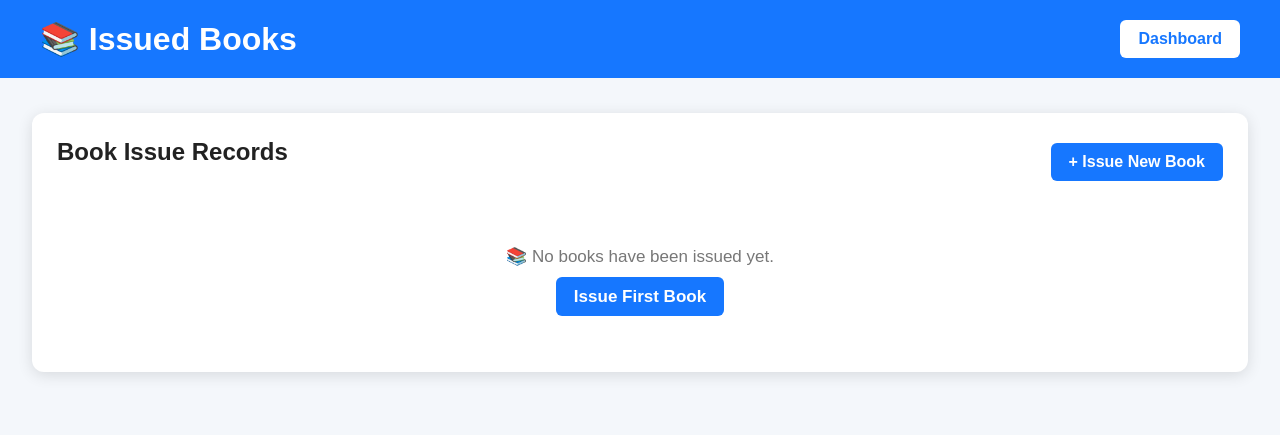
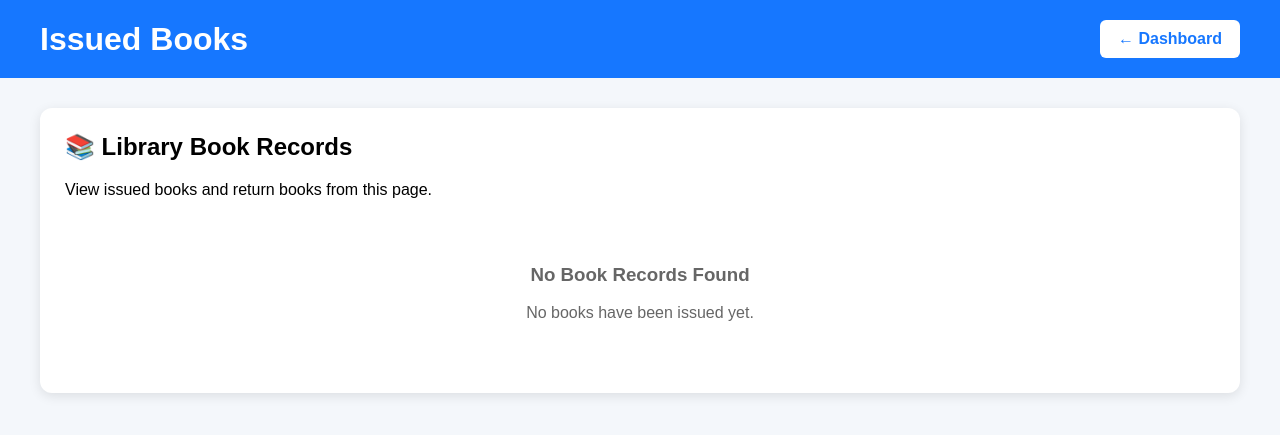
Before and after one commit to kardapreet3-cmd/College-management-system, a Flask app: template templates/issued_books.html in a window 1280 px wide. Shown: the top 435 px of the page. Run offline with Flask 3, Linux system fonts and the light colour scheme; the template is opened without the code that fills it, so the values that code supplies are empty.

Commit message:
Combine issued and returned books management

```diff
--- a/templates/issued_books.html
+++ b/templates/issued_books.html
@@ -2,12 +2,16 @@
 <html lang="en">
 
 <head>
+
     <meta charset="UTF-8">
-    <meta name="viewport" content="width=device-width, initial-scale=1.0">
 
-    <title>Issued Books - Library</title>
+    <meta name="viewport"
+          content="width=device-width, initial-scale=1.0">
+
+    <title>Issued Books</title>
 
     <style>
+
         * {
             box-sizing: border-box;
         }
@@ -32,7 +36,7 @@
             margin: 0;
         }
 
-        .dashboard {
+        .back {
             background: white;
             color: #1677ff;
             text-decoration: none;
@@ -43,8 +47,8 @@
 
         .container {
             width: 95%;
-            max-width: 1300px;
-            margin: 35px auto;
+            max-width: 1200px;
+            margin: 30px auto;
         }
 
         .box {
@@ -52,33 +56,11 @@
             padding: 25px;
             border-radius: 12px;
 
-            box-shadow:
-                0 3px 15px rgba(0, 0, 0, 0.12);
+            box-shadow: 0 3px 12px rgba(0,0,0,0.1);
         }
 
         h2 {
             margin-top: 0;
-            color: #222;
-        }
-
-        .top {
-            display: flex;
-            justify-content: space-between;
-            align-items: center;
-            margin-bottom: 20px;
-        }
-
-        .issue-btn {
-            background: #1677ff;
-            color: white;
-            text-decoration: none;
-            padding: 10px 18px;
-            border-radius: 6px;
-            font-weight: bold;
-        }
-
-        .issue-btn:hover {
-            background: #0d5dcc;
         }
 
         .table-container {
@@ -117,56 +118,34 @@
             font-weight: bold;
         }
 
-        .return-btn {
-            background: #16a34a;
-            color: white;
-            text-decoration: none;
-            padding: 8px 13px;
-            border-radius: 5px;
-            font-size: 14px;
-            font-weight: bold;
-        }
-
-        .return-btn:hover {
-            background: #15803d;
-        }
-
-        .returned-text {
-            color: #777;
-            font-weight: bold;
-        }
-
         .empty {
             text-align: center;
-            padding: 40px;
-            color: #777;
-            font-size: 17px;
+            padding: 30px;
+            color: #666;
         }
 
         @media (max-width: 700px) {
 
             .header {
-                padding: 15px 20px;
-            }
-
-            .header h1 {
-                font-size: 20px;
+                padding: 15px;
             }
 
             .container {
-                width: 95%;
+                width: 98%;
             }
 
-            .top {
-                flex-direction: column;
-                align-items: flex-start;
-                gap: 15px;
+            th,
+            td {
+                padding: 9px;
+                font-size: 13px;
             }
 
         }
+
     </style>
 
 </head>
+
 
 <body>
 
@@ -175,12 +154,12 @@
 
     <div class="header">
 
-        <h1>📚 Issued Books</h1>
+        <h1>Issued Books</h1>
 
         <a href="{{ url_for('librarian_dashboard') }}"
-           class="dashboard">
+           class="back">
 
-            Dashboard
+            ← Dashboard
 
         </a>
 
@@ -191,27 +170,14 @@
 
         <div class="box">
 
+            <h2>📚 Library Book Records</h2>
 
-            <!-- TITLE -->
-
-            <div class="top">
-
-                <h2>
-                    Book Issue Records
-                </h2>
-
-                <a href="{{ url_for('issue_book') }}"
-                   class="issue-btn">
-
-                    + Issue New Book
-
-                </a>
-
-            </div>
+            <p>
+                View issued books and return books from this page.
+            </p>
 
 
             {% if issues %}
-
 
             <div class="table-container">
 
@@ -221,41 +187,21 @@
 
                         <tr>
 
-                            <th>
-                                Issue ID
-                            </th>
+                            <th>Roll No</th>
 
-                            <th>
-                                Roll No.
-                            </th>
+                            <th>Student Name</th>
 
-                            <th>
-                                Student Name
-                            </th>
+                            <th>Book Name</th>
 
-                            <th>
-                                Book Name
-                            </th>
+                            <th>Issue Date</th>
 
-                            <th>
-                                Issue Date
-                            </th>
+                            <th>Return Date</th>
 
-                            <th>
-                                Return Date
-                            </th>
+                            <th>Actual Return Date</th>
 
-                            <th>
-                                Actual Return
-                            </th>
+                            <th>Status</th>
 
-                            <th>
-                                Status
-                            </th>
-
-                            <th>
-                                Action
-                            </th>
+                            <th>Action</th>
 
                         </tr>
 
@@ -268,49 +214,42 @@
 
                         <tr>
 
-                            <!-- ISSUE ID -->
-
-                            <td>
-                                {{ issue[0] }}
-                            </td>
-
-
-                            <!-- ROLL NUMBER -->
+                            <!-- Roll Number -->
 
                             <td>
                                 {{ issue[1] }}
                             </td>
 
 
-                            <!-- STUDENT -->
+                            <!-- Student Name -->
 
                             <td>
                                 {{ issue[2] }}
                             </td>
 
 
-                            <!-- BOOK -->
+                            <!-- Book -->
 
                             <td>
                                 {{ issue[3] }}
                             </td>
 
 
-                            <!-- ISSUE DATE -->
+                            <!-- Issue Date -->
 
                             <td>
                                 {{ issue[4] }}
                             </td>
 
 
-                            <!-- EXPECTED RETURN -->
+                            <!-- Expected Return Date -->
 
                             <td>
                                 {{ issue[5] }}
                             </td>
 
 
-                            <!-- ACTUAL RETURN -->
+                            <!-- Actual Return Date -->
 
                             <td>
 
@@ -327,44 +266,37 @@
                             </td>
 
 
-                            <!-- STATUS -->
+                            <!-- Status -->
 
                             <td>
 
                                 {% if issue[7] == "Issued" %}
 
-                                    <span class="issued">
-                                        📖 Issued
-                                    </span>
-
-                                {% elif issue[7] == "Returned" %}
-
-                                    <span class="returned">
-                                        ✓ Returned
+                                    <span class="status-issued">
+                                        Issued
                                     </span>
 
                                 {% else %}
 
-                                    {{ issue[7] }}
+                                    <span class="status-returned">
+                                        Returned
+                                    </span>
 
                                 {% endif %}
 
                             </td>
 
 
-                            <!-- ACTION -->
+                            <!-- Action -->
 
                             <td>
 
                                 {% if issue[7] == "Issued" %}
 
                                     <a
-                                        href="{{ url_for(
-                                            'return_book',
-                                            issue_id=issue[0]
-                                        ) }}"
+                                        href="{{ url_for('return_book', issue_id=issue[0]) }}"
                                         class="return-btn"
-                                    >
+                                        onclick="return confirm('Are you sure you want to return this book?');">
 
                                         Return
 
@@ -390,21 +322,15 @@
 
             </div>
 
-
             {% else %}
 
                 <div class="empty">
 
-                    📚 No books have been issued yet.
+                    <h3>No Book Records Found</h3>
 
-                    <br><br>
-
-                    <a href="{{ url_for('issue_book') }}"
-                       class="issue-btn">
-
-                        Issue First Book
-
-                    </a>
+                    <p>
+                        No books have been issued yet.
+                    </p>
 
                 </div>
 
```
Also changed, not shown: other parts of templates/issued_books.html (+32 -12 lines), templates/librarian_dashboard.html (+15 -66 lines).
